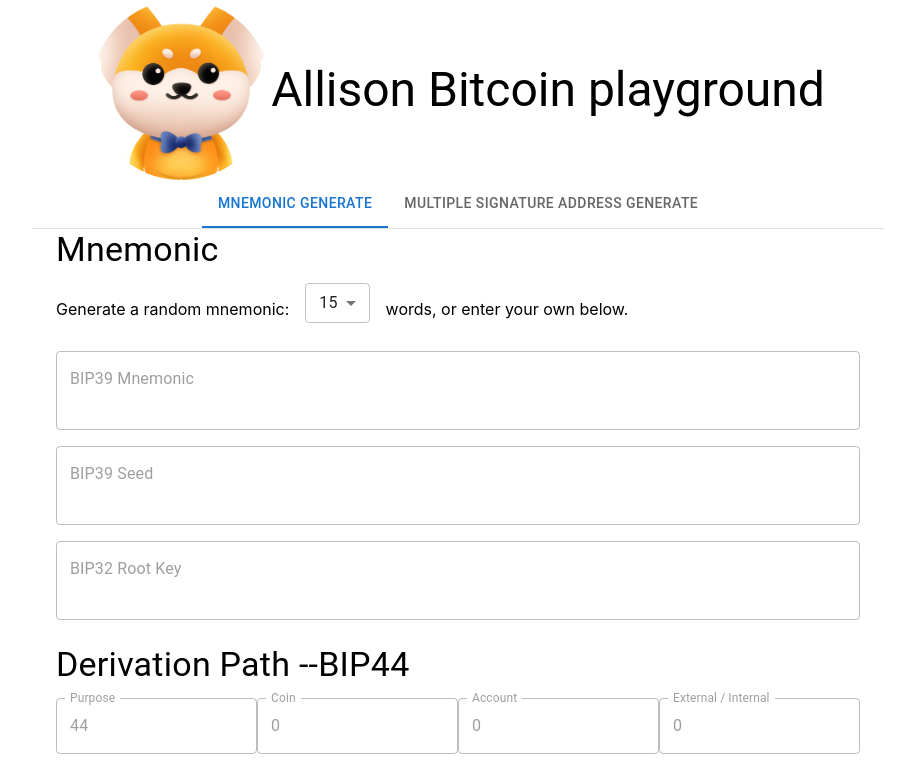
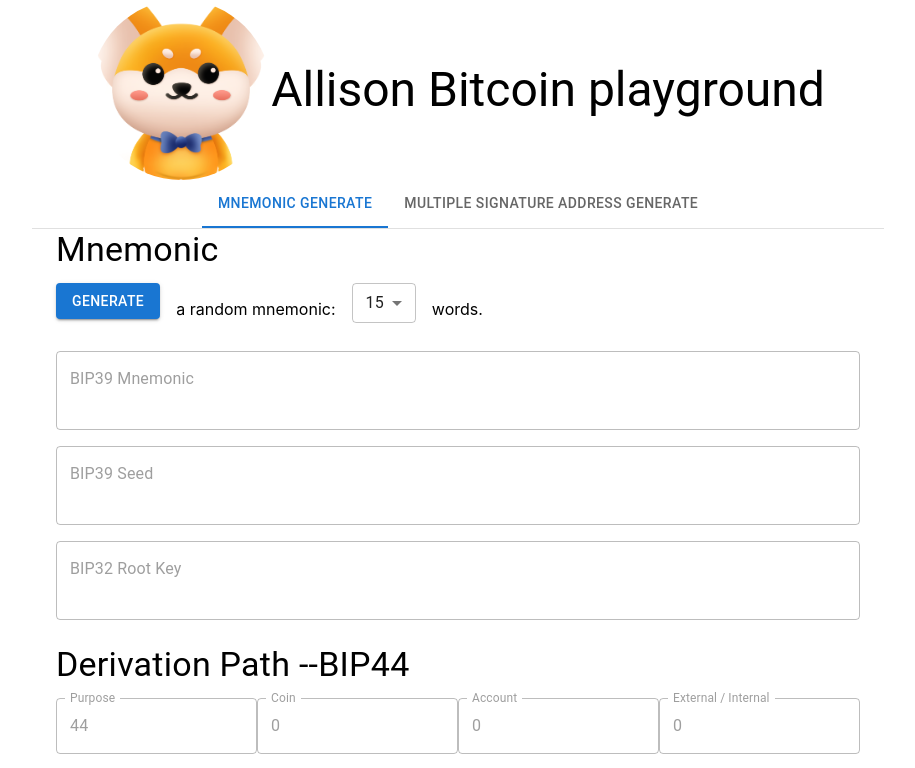
Before and after one commit to Allison-Wu/crypto-com-interview, a React (Create React App) app: page / in a window 1280 px wide. Shown: the top 768 px of the page, without its empty margins (182-1097 px from the left). Built offline with nearby package versions, Linux system fonts and the light colour scheme.

Commit message:
generate button

```diff
--- a/src/pages/mnemonic.tsx
+++ b/src/pages/mnemonic.tsx
@@ -1,5 +1,4 @@
-import { Grid, MenuItem, Select } from '@mui/material';
-import { SelectInputProps } from '@mui/material/Select/SelectInput';
+import { Button, Grid, MenuItem, Select } from '@mui/material';
 import { useDispatch, useSelector } from 'react-redux';
 import { PageLayout } from '../components/layout';
 import { DisableTextField } from '../components/disable-text-filed';
@@ -9,7 +8,7 @@ const WORDS_NUM_OPTIONS = [3,6,9,12,15,18,21,24];
 
 interface INumOfWordsSelection {
   numOfWords: number;
-  handleChange?: SelectInputProps<number>['onChange'];
+  handleChange: (value: number) => void;
 }
 
 const NumOfWordsSelection = (props: INumOfWordsSelection) => (
@@ -17,7 +16,8 @@ const NumOfWordsSelection = (props: INumOfWordsSelection) => (
     labelId='num-of-words-selection'
     id='num-of-words-select'
     value={props.numOfWords}
-    onChange={props.handleChange} size='small'
+    onChange={event => props.handleChange(Number(event.target.value))}
+    size='small'
   >
     {WORDS_NUM_OPTIONS.map((num) => (
       <MenuItem key={num} value={num}>
@@ -30,9 +30,14 @@ const NumOfWordsSelection = (props: INumOfWordsSelection) => (
 const SelectSentence = (props: INumOfWordsSelection) => {
   return (
     <Grid container spacing={2}>
-      <Grid item><p>Generate a random mnemonic:</p></Grid>
-      <Grid item><NumOfWordsSelection numOfWords={props.numOfWords} handleChange={props.handleChange} /></Grid>
-      <Grid item><p>words, or enter your own below.</p></Grid>
+      <Grid item>
+        <Button variant="contained" onClick={() => props.handleChange(props.numOfWords)}>Generate</Button>
+      </Grid>
+      <Grid item><p> a random mnemonic:</p></Grid>
+      <Grid item>
+        <NumOfWordsSelection numOfWords={props.numOfWords} handleChange={props.handleChange} />
+      </Grid>
+      <Grid item><p>words.</p></Grid>
     </Grid>
   );
 };
@@ -44,9 +49,7 @@ const Mnemonic = () => {
     <PageLayout title='Mnemonic'>
       <SelectSentence
         numOfWords={mnemonicState.numOfWords}
-        handleChange={event => dispatch(
-          storeActions.calcMnemonic({ numOfWords: Number(event.target.value) })
-        )}
+        handleChange={value => dispatch(storeActions.calcMnemonic({ numOfWords: value }))}
       />
       <DisableTextField label='BIP39 Mnemonic' value={mnemonicState.words} />
       <DisableTextField label='BIP39 Seed' value={mnemonicState.seed} />
```
Also changed, not shown: 1 other file (tests, documents, lock files or other folders).
